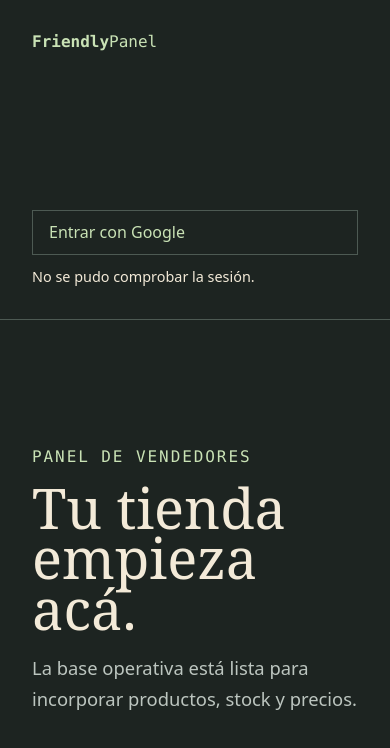
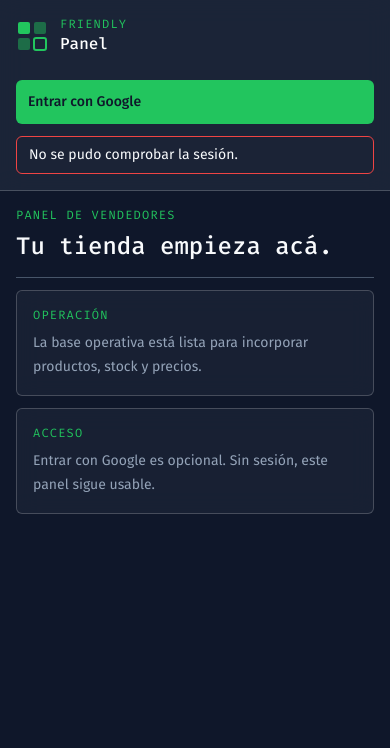
Before and after one commit to Dariosoft/fes-panel-web, an Angular app: page / in a window 390 px wide. Shown: the top 748 px of the page. Built offline with nearby package versions, Linux system fonts and the light colour scheme; no server answers.

Commit message:
redefine design

```diff
--- a/package.json
+++ b/package.json
@@ -23,9 +23,12 @@
     "@angular/cli": "21.2.24",
     "@angular/compiler-cli": "21.2.23",
     "@eslint/js": "10.0.1",
+    "@tailwindcss/postcss": "4.3.3",
     "angular-eslint": "21.4.0",
     "eslint": "10.11.0",
     "jsdom": "26.1.0",
+    "postcss": "8.5.28",
+    "tailwindcss": "4.3.3",
     "typescript": "5.9.3",
     "typescript-eslint": "8.70.1",
     "vitest": "4.0.8"
--- a/src/app/features/shell/components/session-bar/session-bar.css
+++ /dev/null
@@ -1,52 +0,0 @@
-.session-bar {
-  display: flex;
-  flex-direction: column;
-  gap: 0.75rem;
-  font-family: system-ui, sans-serif;
-}
-
-.session-bar__profile {
-  display: flex;
-  flex-direction: column;
-  gap: 0.25rem;
-}
-
-.session-bar__name,
-.session-bar__email {
-  margin: 0;
-  word-break: break-word;
-}
-
-.session-bar__name {
-  color: #f3ead8;
-  font-size: 0.95rem;
-}
-
-.session-bar__email {
-  color: #bcc5bf;
-  font-size: 0.85rem;
-}
-
-.session-bar__action {
-  min-height: 44px;
-  min-width: 44px;
-  padding: 0.65rem 1rem;
-  border: 1px solid #4d5a53;
-  background: transparent;
-  color: #c9e2b5;
-  font: inherit;
-  text-align: left;
-  cursor: pointer;
-}
-
-.session-bar__action:focus-visible {
-  outline: 2px solid #c9e2b5;
-  outline-offset: 2px;
-}
-
-.session-bar__notice {
-  margin: 0;
-  color: #f3ead8;
-  font-size: 0.9rem;
-  line-height: 1.4;
-}
--- a/src/app/features/shell/components/session-bar/session-bar.html
+++ b/src/app/features/shell/components/session-bar/session-bar.html
@@ -1,17 +1,32 @@
-<div class="session-bar">
+<div class="flex flex-col gap-3 font-sans">
   @if (authenticated()) {
-    <div class="session-bar__profile">
-      <p class="session-bar__name">{{ name() }}</p>
-      <p class="session-bar__email">{{ email() }}</p>
+    <div class="flex flex-col gap-1">
+      <p class="text-sm font-medium break-words text-foreground">{{ name() }}</p>
+      <p class="text-xs break-words text-muted-foreground">{{ email() }}</p>
     </div>
-    <button type="button" class="session-bar__action" (click)="logout.emit()">Salir</button>
+    <button
+      type="button"
+      class="inline-flex min-h-11 w-full cursor-pointer items-center rounded-md border border-border bg-transparent px-3 text-sm font-medium text-foreground transition-colors duration-200 ease-out hover:bg-muted focus-visible:outline-2 focus-visible:outline-offset-2 focus-visible:outline-ring motion-reduce:transition-none"
+      (click)="logout.emit()"
+    >
+      Salir
+    </button>
   } @else {
-    <button type="button" class="session-bar__action" (click)="enterWithGoogle.emit()">
+    <button
+      type="button"
+      class="inline-flex min-h-11 w-full cursor-pointer items-center rounded-md bg-accent px-3 text-sm font-medium text-on-accent transition-colors duration-200 ease-out hover:bg-accent/90 focus-visible:outline-2 focus-visible:outline-offset-2 focus-visible:outline-ring motion-reduce:transition-none"
+      (click)="enterWithGoogle.emit()"
+    >
       Entrar con Google
     </button>
   }
 
   @if (notice()) {
-    <p class="session-bar__notice" role="alert">{{ notice() }}</p>
+    <p
+      class="rounded-md border border-destructive bg-card px-3 py-2 text-sm leading-5 text-foreground"
+      role="alert"
+    >
+      {{ notice() }}
+    </p>
   }
 </div>
--- a/src/app/features/shell/components/session-bar/session-bar.ts
+++ b/src/app/features/shell/components/session-bar/session-bar.ts
@@ -4,7 +4,6 @@ import { Component, input, output } from '@angular/core';
   selector: 'app-session-bar',
   standalone: true,
   templateUrl: './session-bar.html',
-  styleUrl: './session-bar.css',
 })
 export class SessionBar {
   readonly authenticated = input(false);
--- a/src/app/features/shell/shell.css
+++ /dev/null
@@ -1,54 +0,0 @@
-main {
-  display: grid;
-  grid-template-columns: 240px 1fr;
-  min-height: 100vh;
-}
-
-aside {
-  display: flex;
-  flex-direction: column;
-  justify-content: space-between;
-  padding: 2rem;
-  border-right: 1px solid #4d5a53;
-  color: #c9e2b5;
-}
-
-section {
-  align-self: center;
-  max-width: 760px;
-  padding: clamp(2rem, 8vw, 8rem);
-}
-
-.eyebrow {
-  color: #c9e2b5;
-  text-transform: uppercase;
-  letter-spacing: 0.12em;
-}
-
-h1 {
-  margin: 1rem 0;
-  font-family: Georgia, serif;
-  font-size: clamp(3.5rem, 9vw, 8rem);
-  line-height: 0.9;
-  font-weight: 400;
-}
-
-section > p:last-child {
-  max-width: 560px;
-  color: #bcc5bf;
-  font-family: system-ui, sans-serif;
-  font-size: 1.15rem;
-  line-height: 1.7;
-}
-
-@media (max-width: 700px) {
-  main {
-    grid-template-columns: 1fr;
-  }
-
-  aside {
-    min-height: 120px;
-    border-right: 0;
-    border-bottom: 1px solid #4d5a53;
-  }
-}
--- a/src/app/features/shell/shell.html
+++ b/src/app/features/shell/shell.html
@@ -1,8 +1,18 @@
-<main>
-  <aside>
-    <div>
-      <strong>Friendly</strong>
-      <span>Panel</span>
+<div class="flex min-h-dvh flex-col md:flex-row">
+  <aside
+    class="flex flex-col justify-between gap-6 border-b border-white/20 bg-primary/80 p-4 backdrop-blur-md md:w-60 md:shrink-0 md:border-r md:border-b-0"
+  >
+    <div class="flex items-center gap-3">
+      <svg class="size-8 text-accent" viewBox="0 0 32 32" aria-hidden="true">
+        <rect x="2" y="2" width="12" height="12" rx="2" fill="currentColor" />
+        <rect x="18" y="2" width="12" height="12" rx="2" fill="currentColor" opacity="0.45" />
+        <rect x="2" y="18" width="12" height="12" rx="2" fill="currentColor" opacity="0.45" />
+        <rect x="18" y="18" width="12" height="12" rx="2" stroke="currentColor" fill="none" stroke-width="2" />
+      </svg>
+      <div>
+        <p class="font-mono text-xs tracking-widest text-accent uppercase">Friendly</p>
+        <p class="font-mono text-base font-medium text-on-primary">Panel</p>
+      </div>
     </div>
     <app-session-bar
       [authenticated]="session.authenticated()"
@@ -13,9 +23,28 @@
       (logout)="session.logout()"
     />
   </aside>
-  <section>
-    <p class="eyebrow">Panel de vendedores</p>
-    <h1>Tu tienda empieza acá.</h1>
-    <p>La base operativa está lista para incorporar productos, stock y precios.</p>
-  </section>
-</main>
+
+  <main class="flex flex-1 flex-col gap-3 p-4 md:p-6">
+    <header class="border-b border-border pb-4">
+      <p class="font-mono text-xs tracking-widest text-accent uppercase">Panel de vendedores</p>
+      <h1 class="mt-2 font-mono text-2xl leading-tight font-medium text-foreground md:text-3xl">
+        Tu tienda empieza acá.
+      </h1>
+    </header>
+
+    <div class="grid gap-3 lg:grid-cols-2">
+      <article class="rounded-md border border-white/20 bg-card/80 p-4 backdrop-blur-md">
+        <h2 class="font-mono text-xs tracking-widest text-accent uppercase">Operación</h2>
+        <p class="mt-2 text-sm leading-6 text-muted-foreground">
+          La base operativa está lista para incorporar productos, stock y precios.
+        </p>
+      </article>
+      <article class="rounded-md border border-white/20 bg-card/80 p-4 backdrop-blur-md">
+        <h2 class="font-mono text-xs tracking-widest text-accent uppercase">Acceso</h2>
+        <p class="mt-2 text-sm leading-6 text-muted-foreground">
+          Entrar con Google es opcional. Sin sesión, este panel sigue usable.
+        </p>
+      </article>
+    </div>
+  </main>
+</div>
--- a/src/app/features/shell/shell.ts
+++ b/src/app/features/shell/shell.ts
@@ -7,7 +7,9 @@ import { SessionBar } from './components/session-bar/session-bar';
   standalone: true,
   imports: [SessionBar],
   templateUrl: './shell.html',
-  styleUrl: './shell.css',
+  host: {
+    class: 'block min-h-dvh bg-background font-sans text-foreground',
+  },
 })
 export class Shell {
   protected readonly session = inject(Session);
--- a/src/index.html
+++ b/src/index.html
@@ -5,6 +5,12 @@
     <title>Friendly E-Shop | Panel</title>
     <base href="/" />
     <meta name="viewport" content="width=device-width, initial-scale=1" />
+    <link rel="preconnect" href="https://fonts.googleapis.com" />
+    <link rel="preconnect" href="https://fonts.gstatic.com" crossorigin />
+    <link
+      href="https://fonts.googleapis.com/css2?family=Fira+Code:wght@400;500;600;700&family=Fira+Sans:wght@300;400;500;600;700&display=swap"
+      rel="stylesheet"
+    />
   </head>
   <body>
     <app-root></app-root>
--- a/src/styles.css
+++ b/src/styles.css
@@ -1,15 +1,26 @@
-:root {
-  font-family: ui-monospace, SFMono-Regular, Menlo, monospace;
-  color: #f3ead8;
-  background: #1d2421;
-}
+@import "tailwindcss";
 
-* {
-  box-sizing: border-box;
+@theme {
+  --font-sans: "Fira Sans", ui-sans-serif, system-ui, sans-serif;
+  --font-mono: "Fira Code", ui-monospace, monospace;
+  --color-primary: #1e293b;
+  --color-on-primary: #ffffff;
+  --color-secondary: #334155;
+  --color-on-secondary: #ffffff;
+  --color-accent: #22c55e;
+  --color-on-accent: #0f172a;
+  --color-background: #0f172a;
+  --color-foreground: #f8fafc;
+  --color-card: #1b2336;
+  --color-card-foreground: #f8fafc;
+  --color-muted: #272f42;
+  --color-muted-foreground: #94a3b8;
+  --color-border: #475569;
+  --color-destructive: #ef4444;
+  --color-on-destructive: #000000;
+  --color-ring: #ffffff;
 }
 
 body {
-  margin: 0;
   min-width: 320px;
-  min-height: 100vh;
 }
```
Also changed, not shown: .postcssrc.json (added), 1 other file (tests, documents, lock files or other folders).
